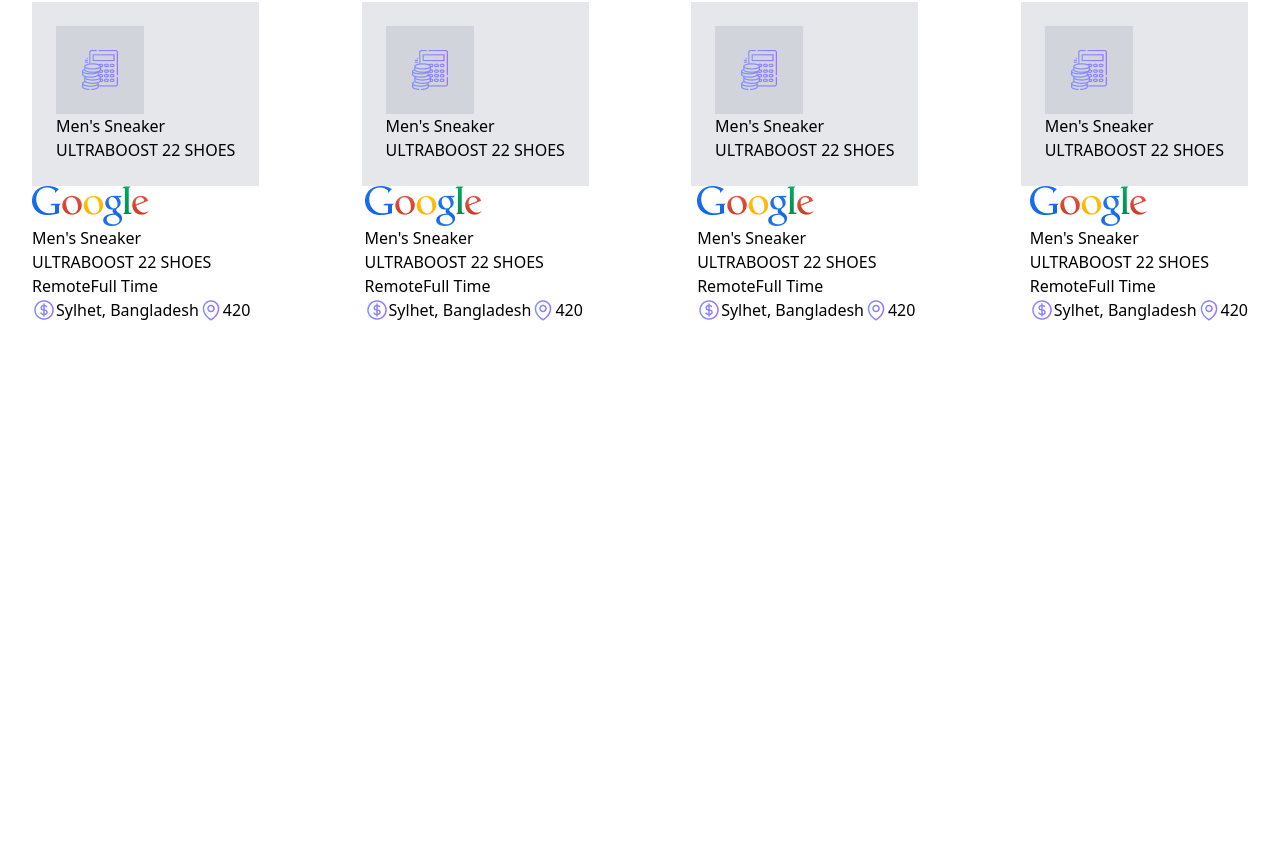
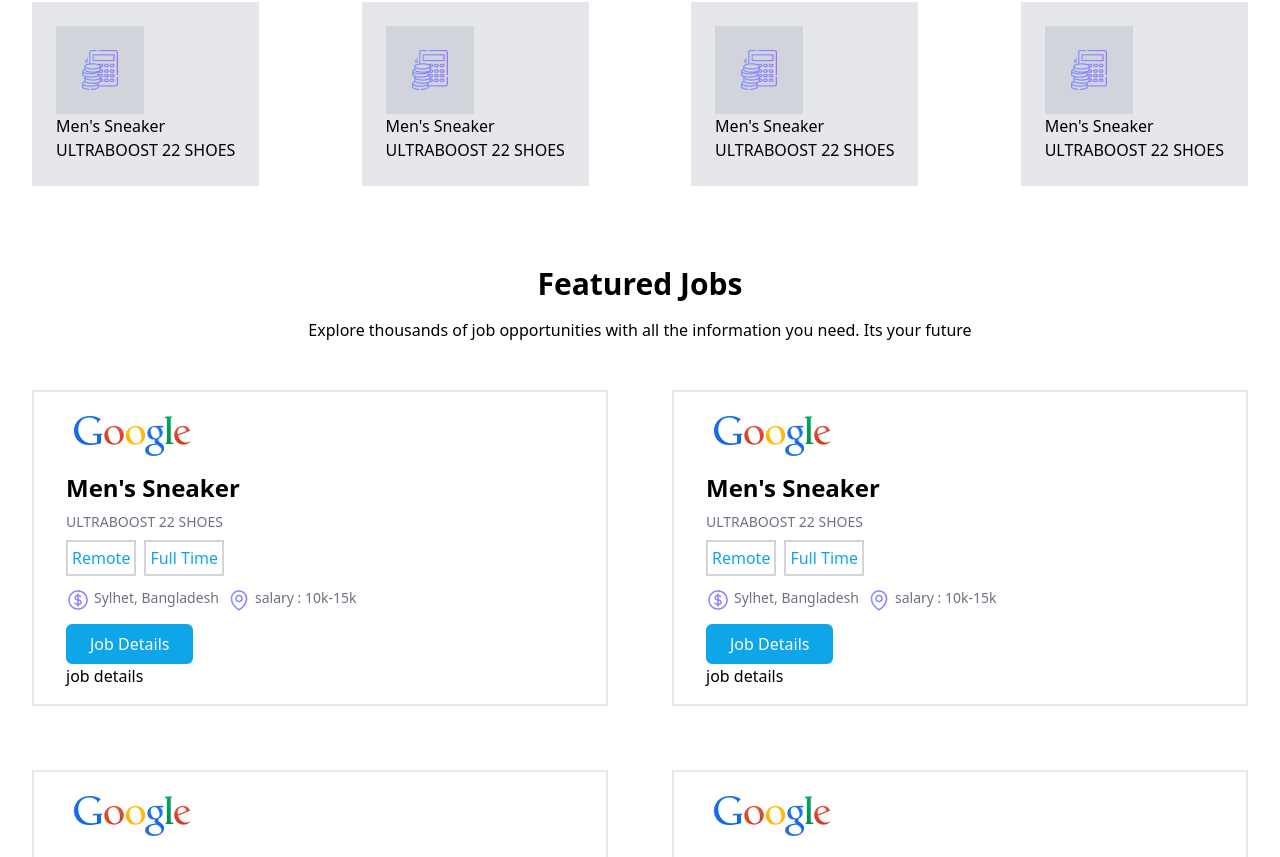
Before and after one commit to Iqubal905/job-opportunity, a React (Vite) app: page / in a window 1280 px wide. Shown: the part 715-1572 px from the top of the page. Before the commit the page ends 1037 px from the top, so only its background shows below. Built offline with nearby package versions, Linux system fonts and the light colour scheme.

Commit message:
featureOk

```diff
--- a/public/jobFeatured.json
+++ b/public/jobFeatured.json
@@ -4,7 +4,18 @@
         "title": "Men's Sneaker",
         "subTitle": "ULTRABOOST 22 SHOES",
         "address": "Sylhet, Bangladesh",
-        "salary": 420,
+        "salary": "salary : 10k-15k",
+        "logo": "../src/assets/Logo/google-1-1 1-1.png",
+        "icon_location": "../src/assets/Icons/Frame.png",
+        "icon_salary": "../src/assets/Icons/Frame-4.png"
+
+    },
+    {
+        "id": "2",
+        "title": "Men's Sneaker",
+        "subTitle": "ULTRABOOST 22 SHOES",
+        "address": "Sylhet, Bangladesh",
+        "salary": "salary : 10k-15k",
         "logo": "../src/assets/Logo/google-1-1 1-1.png",
         "icon_location": "../src/assets/Icons/Frame.png",
         "icon_salary": "../src/assets/Icons/Frame-4.png"
@@ -15,18 +26,7 @@
         "title": "Men's Sneaker",
         "subTitle": "ULTRABOOST 22 SHOES",
         "address": "Sylhet, Bangladesh",
-        "salary": 420,
-        "logo": "../src/assets/Logo/google-1-1 1-1.png",
-        "icon_location": "../src/assets/Icons/Frame.png",
-        "icon_salary": "../src/assets/Icons/Frame-4.png"
-
-    },
-    {
-        "id": "3",
-        "title": "Men's Sneaker",
-        "subTitle": "ULTRABOOST 22 SHOES",
-        "address": "Sylhet, Bangladesh",
-        "salary": 420,
+        "salary": "salary : 15k-20k",
         "logo": "../src/assets/Logo/google-1-1 1-1.png",
         "icon_location": "../src/assets/Icons/Frame.png",
         "icon_salary": "../src/assets/Icons/Frame-4.png"
@@ -37,7 +37,7 @@
         "title": "Men's Sneaker",
         "subTitle": "ULTRABOOST 22 SHOES",
         "address": "Sylhet, Bangladesh",
-        "salary": 420,
+        "salary": "salary : 12k-15k",
         "logo": "../src/assets/Logo/google-1-1 1-1.png",
         "icon_location": "../src/assets/Icons/Frame.png",
         "icon_salary": "../src/assets/Icons/Frame-4.png"
--- a/src/computent/Featured.jsx
+++ b/src/computent/Featured.jsx
@@ -1,27 +1,39 @@
 import React from 'react';
+import { Link, useParams } from 'react-router-dom';
+import JobDetails from './JobDetails';
 
 const Featured = ({feature}) => {
-    const {logo, icon_location, icon_salary, title, subTitle, salary, address} = feature
-    console.log(feature);
+    const {id, logo, icon_location, icon_salary, title, subTitle, salary, address} = feature
+
+
+
     return (
-        <div className=' text-left '>
-            <img src={logo} alt="" />
-            <h2>{title}</h2>
-            <p>{subTitle}</p>
+        <div className=' text-left box-content  pb-4 pl-8 pr-4 pt-4 border-2 '>
+            <img className='p-2' src={logo} alt="" />
+            <h2 className=' font-bold  text-2xl py-2'>{title}</h2>
+            <p className=' text-sm  text-gray-500'>{subTitle}</p>
             <div className='flex '>
-                <button>Remote</button>
-                <button>Full Time</button>
+                <button className= ' border-solid border-2 border-zinc-300 p-1 mt-2 mr-2 text-sky-500' >Remote</button>
+                <button className='border-solid border-2 border-zinc-300 p-1 mt-2 mr-2 text-sky-500'>Full Time</button>
             </div>
-            <div className='flex'>
+            <div className='flex pt-3'>
              <div className='flex'>
-            <img src={icon_location} alt="" />
-             <p>{address}</p>
+            <img className='pr-1' src={icon_location} alt="" />
+             <p className=' text-sm text-gray-500'>{address}</p>
              </div>
              <div className='flex'>
-                <img src={icon_salary} alt="" />
-             <p>{salary}</p>
+                <img className=' pl-2 pr-1' src={icon_salary} alt="" />
+             <p className='text-sm text-gray-500'>{salary}</p>
              </div>
             </div>
+
+           <button className=' text-white bg-sky-500 rounded-md p-2 mt-3'> <Link className='m-2 p-2' to={`/job/${id}`}>Job Details</Link></button>
+       {
+        <JobDetails
+        feature={feature}
+        ></JobDetails>
+       }
+
         </div>
     );
 };
--- a/src/computent/Homes.jsx
+++ b/src/computent/Homes.jsx
@@ -6,7 +6,7 @@
 
 const Homes = () => {
 
-    const features = useLoaderData()
+    const features = useLoaderData([])
 
     const[jobs, setJobs] = useState([])
 
@@ -36,7 +36,11 @@
     </div>
 
 
-    <div className='flex justify-between '>
+<div className='p-4 mb-4 mt-16'>
+    <h2 className=' text-3xl font-bold'>Featured Jobs</h2>
+    <p className='p-4'>Explore thousands of job opportunities with all the information you need. Its your future</p>
+</div>
+    <div className=' grid grid-cols-2 gap-16'>
     {
 features.map(feature => <Featured
     feature={feature}
@@ -45,7 +49,7 @@
     </div>
 
    </div>
-
+   <button className=' text-white bg-sky-500 rounded-md p-2  my-6'>See all Jobs</button>
 
         </div>
     );
--- /dev/null
+++ b/src/computent/JobDetails.jsx
@@ -0,0 +1,22 @@
+import React from 'react';
+import { useLoaderData, useParams } from 'react-router-dom';
+
+const JobDetails = ({feature}) => {
+
+
+    const details = useParams();
+   {
+
+
+
+
+   }
+
+    return (
+        <div>
+            <h2>job details</h2>
+        </div>
+    );
+};
+
+export default JobDetails;
--- a/src/main.jsx
+++ b/src/main.jsx
@@ -12,6 +12,7 @@
 import Statistics from './computent/Statistics';
 
 import Homes from './computent/Homes';
+import JobDetails from './computent/JobDetails';
 
 
 
@@ -31,6 +32,11 @@
       element: <Blog />
     },
     {
+      path: '/job/:jobId',
+      element: <JobDetails />,
+      loader: ({params}) => fetch(`jobFeatured.json/${params.jobId}`)
+    },
+    {
       path: '/statistics',
       element: <Statistics />
     },
```
